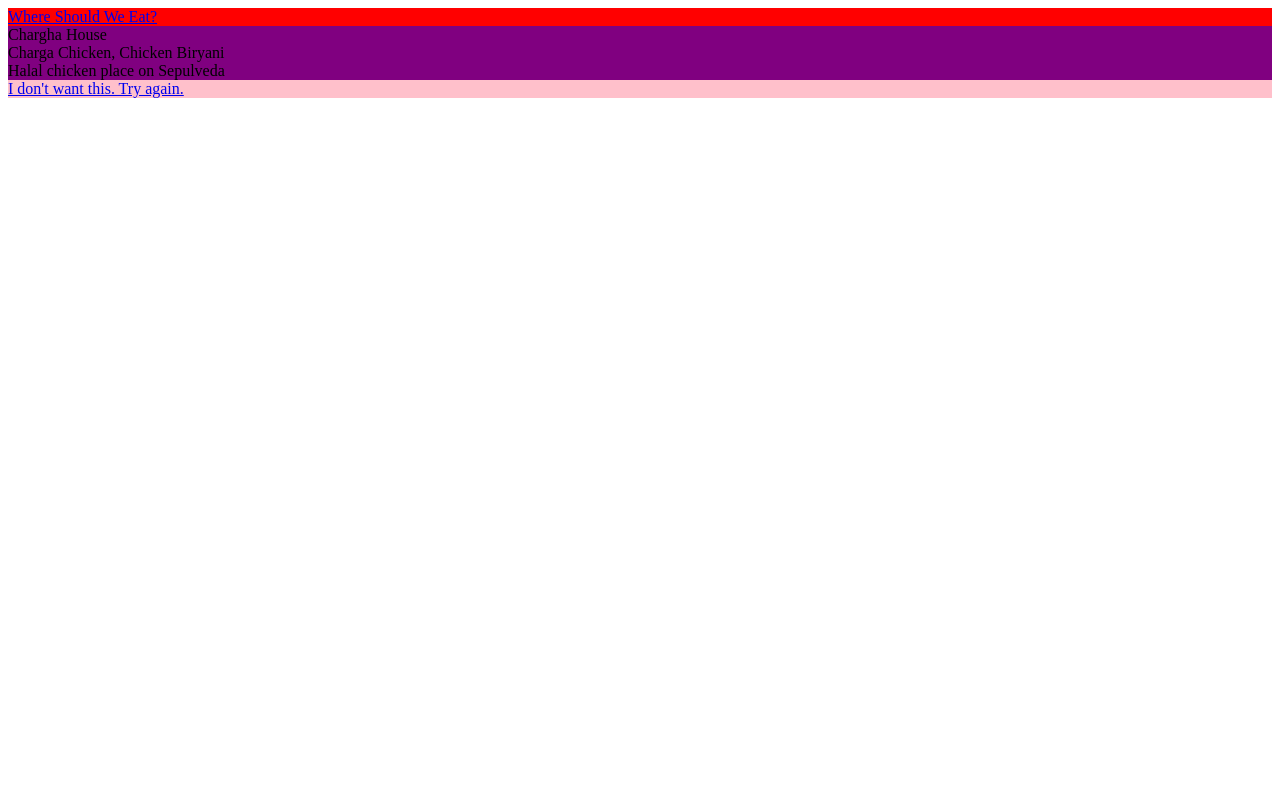
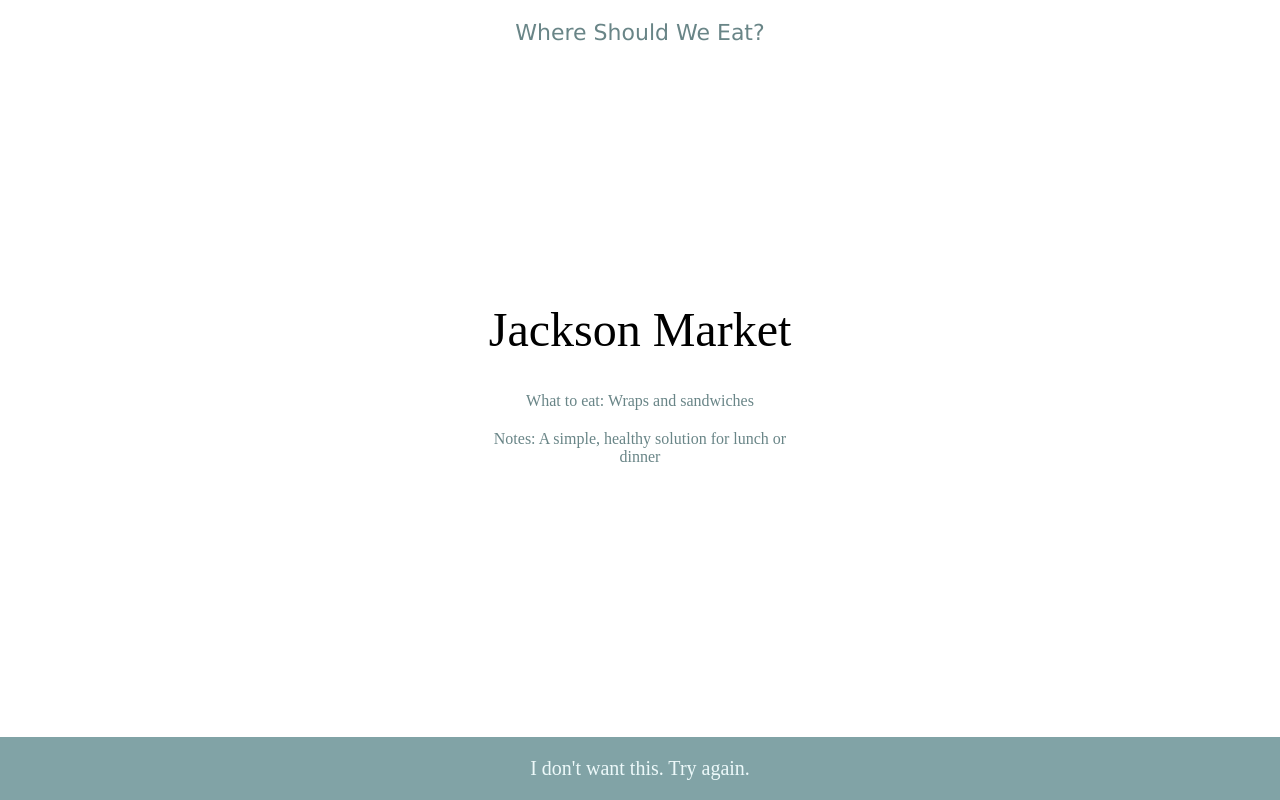
Before and after one commit to tinitrimble/dinner-generator, a Gatsby site: page / in a window 1280 px wide. Built offline with nearby package versions, Linux system fonts and the light colour scheme; Gatsby itself is replaced by a stand-in of ours.

Commit message:
finished the organizational elements of additing styled components and implemented flexbox stuff

```diff
--- a/src/layouts/Footer.js
+++ b/src/layouts/Footer.js
@@ -3,17 +3,17 @@
 import styled from 'styled-components'
 
 const Footer = () => (
-  <Footer.Container>
-    <Link to="/" className="page-name">
-      <div className="tryagain">
+    <Footer.Link to="/" className="page-name">
         I don't want this. Try again.
-      </div>
-    </Link>
-  </Footer.Container>
+    </Footer.Link>
 )
 
-Footer.Container = styled.footer`
-  background-color: pink;
+Footer.Link = styled(Link)`
+  background-color: #81a3a6;
+  padding: 20px;
+  text-decoration: none;
+  font-size: 20px;
+  color: #edf9fa;
 `;
 
 export default Footer;
--- a/src/layouts/Header.js
+++ b/src/layouts/Header.js
@@ -1,15 +1,19 @@
-import React from 'react'
-import Link from 'gatsby-link';
-import styled from 'styled-components';
+import React from "react"
+import Link from "gatsby-link"
+import styled from "styled-components"
 
 const Header = () => (
-  <Header.Container>
-    <Link to="/" className="page-name">Where Should We Eat?</Link>
-  </Header.Container>
+  <Header.Link to="/" className="page-name">
+    Where Should We Eat?
+  </Header.Link>
 )
 
-Header.Container = styled.header`
-  background-color: red;
-`;
+Header.Link = styled(Link)`
+  padding: 20px;
+  text-decoration: none;
+  font-size: 22px;
+  color: #698587;
+  font-family: Verdana;
+`
 
-export default Header;
+export default Header
--- a/src/pages/index.js
+++ b/src/pages/index.js
@@ -1,24 +1,36 @@
 import React from "react"
 import { graphql } from "gatsby"
 import Restaurantcard from '../templates/RestaurantCard.js'
-import Header from '../layouts/Header.js';
-import Footer from '../layouts/Footer.js';
+import Header from '../layouts/Header.js'
+import Footer from '../layouts/Footer.js'
+import styled from 'styled-components'
 
-const Dinnergenerator = ({ data }) => {
+const DinnerGenerator = ({ data }) => {
   const restaurants = data.allDataJson.edges[0].node.restaurants;
   const allrests = restaurants.length;
   const randomrest = restaurants[Math.floor(Math.random()*allrests)];
   return (
-    <div>
+    <DinnerGenerator.Container>
       <Header />
       <Restaurantcard
         location={randomrest.location}
         sampleItems={randomrest.sampleitems}
         notables={randomrest.notables} />
       <Footer />
-    </div>
+    </DinnerGenerator.Container>
   )
 }
+
+DinnerGenerator.Container = styled.div`
+  position: absolute;
+  left: 0;
+  right: 0;
+  top: 0;
+  bottom: 0;
+  display: flex;
+  flex-direction: column;
+  text-align: center;
+`;
 
 export const query = graphql`
   query GetRestaurantQuery {
@@ -36,4 +48,4 @@
  }
 `
 
-export default Dinnergenerator
+export default DinnerGenerator
--- a/src/templates/RestaurantCard.js
+++ b/src/templates/RestaurantCard.js
@@ -5,17 +5,47 @@
 const RestaurantCard = ({ location, sampleItems, notables }) => {
   return (
     <RestaurantCard.Container>
-      <div className="restlocation">{location}</div>
-      <div className="restinfo">
-        <div className="restitems">{sampleItems}</div>
-        <div className="restnotes">{notables}</div>
-      </div>
+      <RestaurantCard.Card>
+        <RestaurantCard.Location>{location}</RestaurantCard.Location>
+        <RestaurantCard.Restinfo>
+          <RestaurantCard.Restitems>What to eat: {sampleItems}</RestaurantCard.Restitems>
+          <RestaurantCard.Restnotes>Notes: {notables}</RestaurantCard.Restnotes>
+        </RestaurantCard.Restinfo>
+      </RestaurantCard.Card>
     </RestaurantCard.Container>
   )
 }
 
 RestaurantCard.Container = styled.div`
-  background-color: purple;
+  flex-grow: 1;
+  display: flex;
+  align-items: center;
+  justify-content: center;
+`;
+
+RestaurantCard.Card = styled.div`
+  max-width: 400px;
+  width: 100%;
+`;
+
+RestaurantCard.Location = styled.div`
+  font-size: 48px;
+`;
+
+RestaurantCard.Restinfo = styled.div`
+  padding: 25px;
+  display: flex;
+  flex-direction: column;
+  justify-content: left;
+  color: #698587;
+`;
+
+RestaurantCard.Restitems = styled.div`
+  padding: 10px;
+`;
+
+RestaurantCard.Restnotes = styled.div`
+  padding: 10px;
 `;
 
 RestaurantCard.propTypes = {
```
